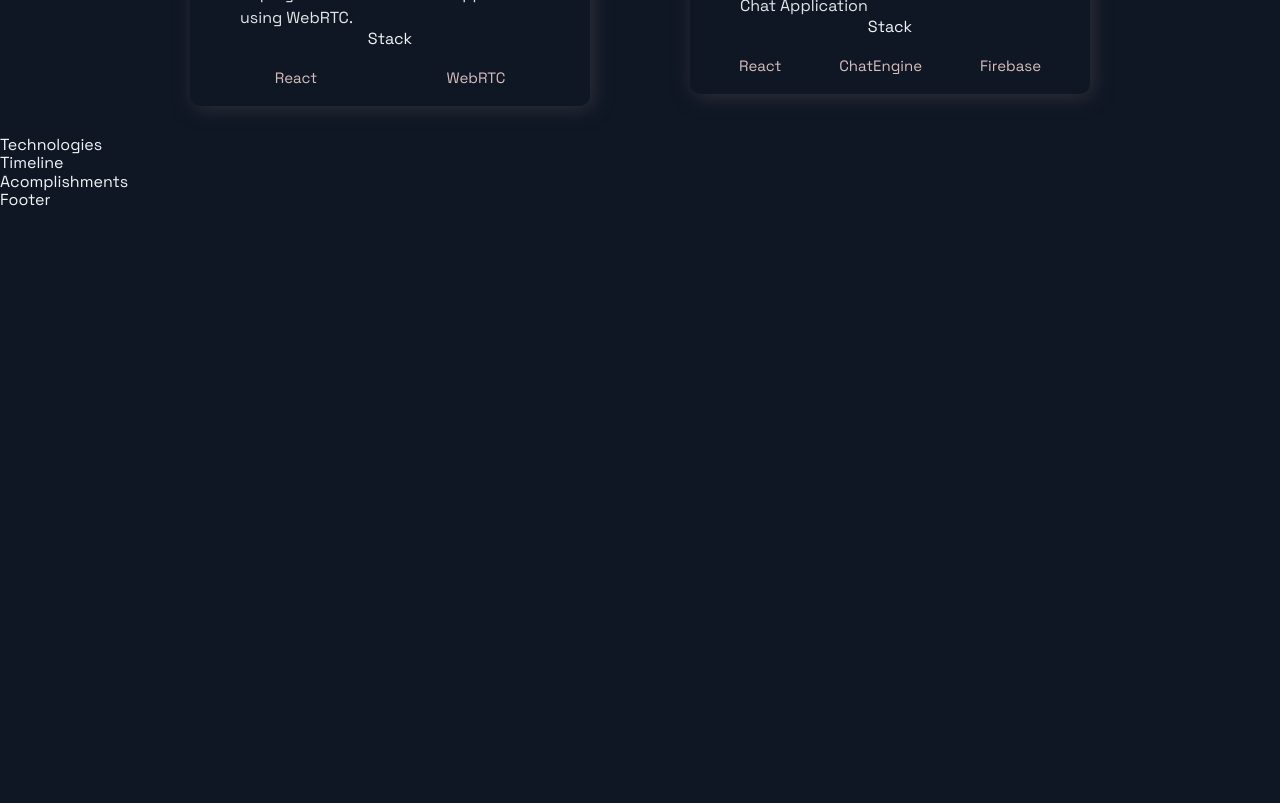
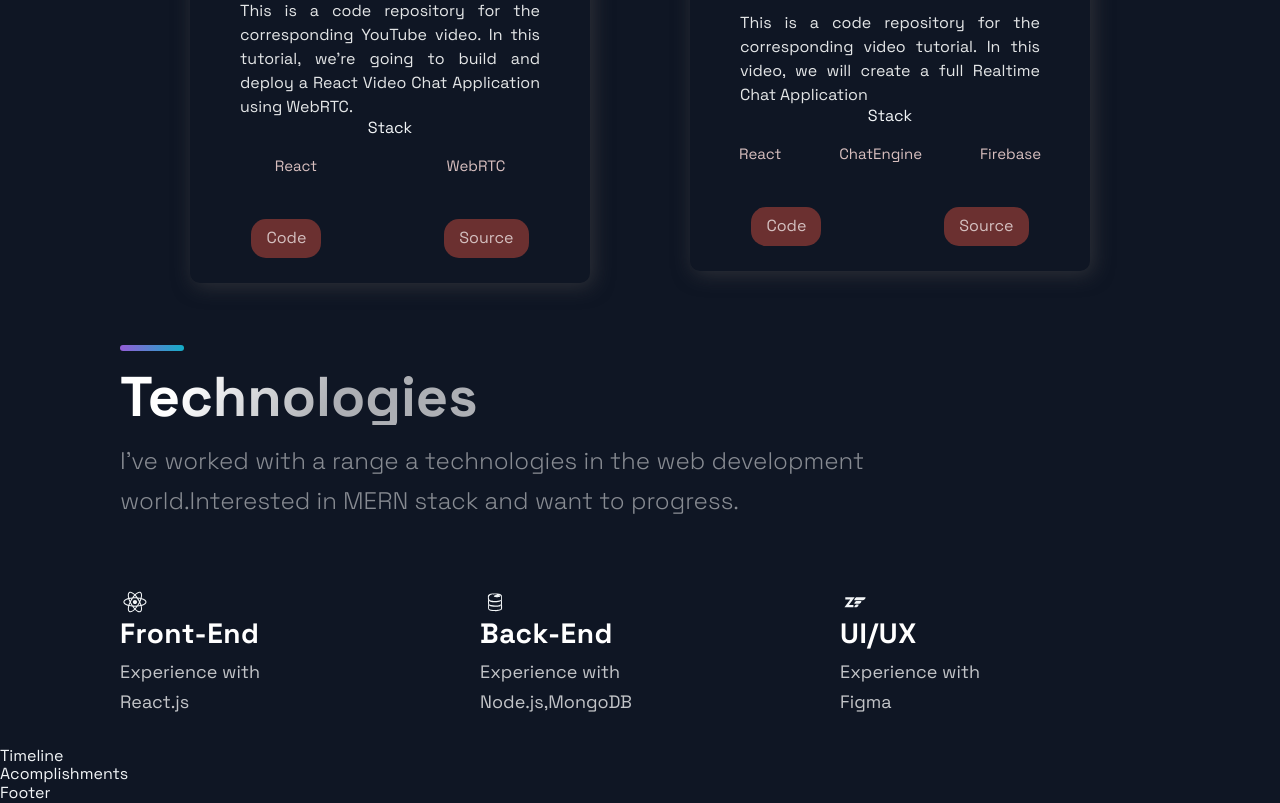
Before and after one commit to dzhaniivanov/portfolio-web-app, a Next.js app: page / in a window 1280 px wide. Shown: the part 1880-2683 px from the top of the page. Before the commit the page ends 2090 px from the top, so only its background shows below. Built offline with nearby package versions, Linux system fonts and the light colour scheme.

Commit message:
technologies component update

```diff
--- a/src/components/Projects/Projects.js
+++ b/src/components/Projects/Projects.js
@@ -30,6 +30,10 @@
               ))}
             </TagList>
           </div>
+          <UtilityList>
+            <ExternalLinks href={visit}>Code</ExternalLinks>
+            <ExternalLinks href={source}>Source</ExternalLinks>
+          </UtilityList>
         </BlogCard>
       ))}
     </GridContainer>
--- a/src/components/Technologies/Technologies.js
+++ b/src/components/Technologies/Technologies.js
@@ -1,12 +1,48 @@
-import React from 'react';
 import { DiFirebase, DiReact, DiZend } from 'react-icons/di';
 import { Section, SectionDivider, SectionText, SectionTitle } from '../../styles/GlobalComponents';
 import { List, ListContainer, ListItem, ListParagraph, ListTitle } from './TechnologiesStyles';
 
-const Technologies = () =>  (
-  <div>
-    Technologies
-  </div>
+const Technologies = () => (
+  <Section id="tech">
+    <SectionDivider />
+    <br />
+    <SectionTitle>Technologies</SectionTitle>
+    <SectionText>
+      I've worked with a range a technologies in the web development world.Interested in MERN stack and want to progress.
+    </SectionText>
+    <List>
+      <ListItem>
+        <DiReact size="3rem" />
+        <ListContainer>
+          <ListTitle>Front-End</ListTitle>
+          <ListParagraph>
+            Experience with <br />
+            React.js
+          </ListParagraph>
+        </ListContainer>
+      </ListItem>
+      <ListItem>
+        <DiFirebase size="3rem" />
+        <ListContainer>
+          <ListTitle>Back-End</ListTitle>
+          <ListParagraph>
+            Experience with <br />
+            Node.js,MongoDB
+          </ListParagraph>
+        </ListContainer>
+      </ListItem>
+      <ListItem>
+        <DiZend size="3rem" />
+        <ListContainer>
+          <ListTitle>UI/UX</ListTitle>
+          <ListParagraph>
+            Experience with <br />
+            Figma
+          </ListParagraph>
+        </ListContainer>
+      </ListItem>
+    </List>
+  </Section>
 );
 
 export default Technologies;
```
